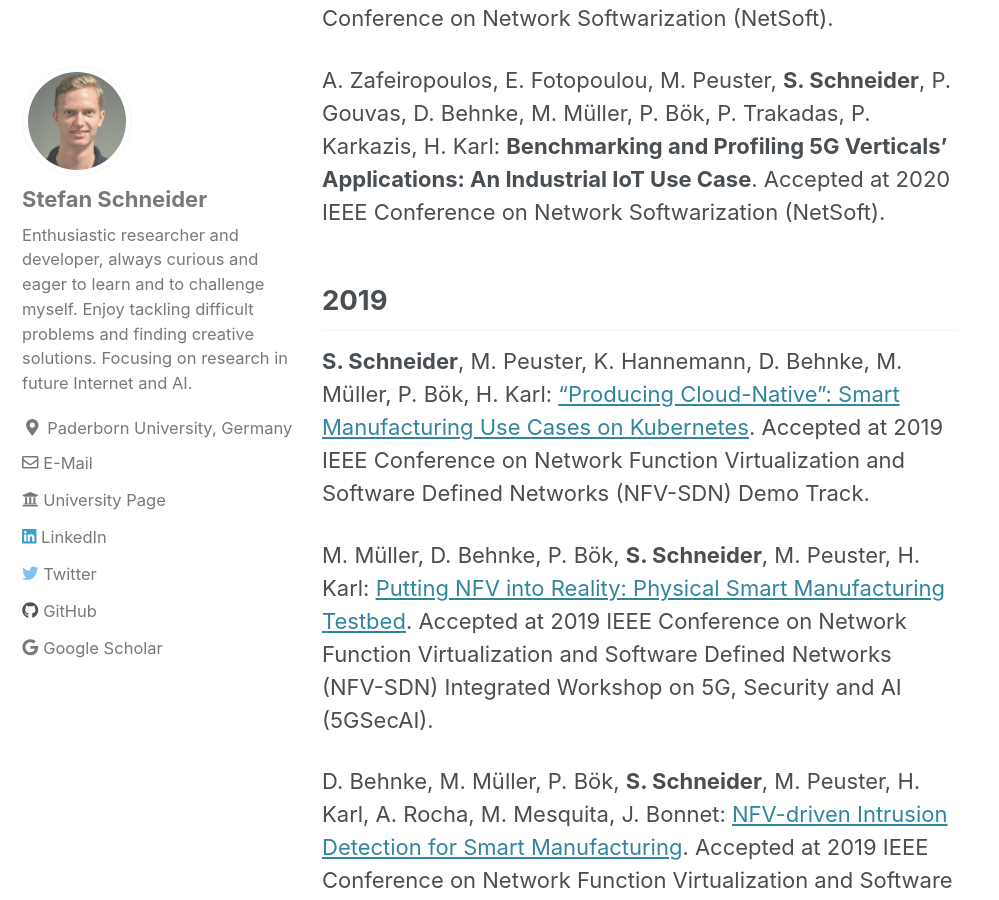
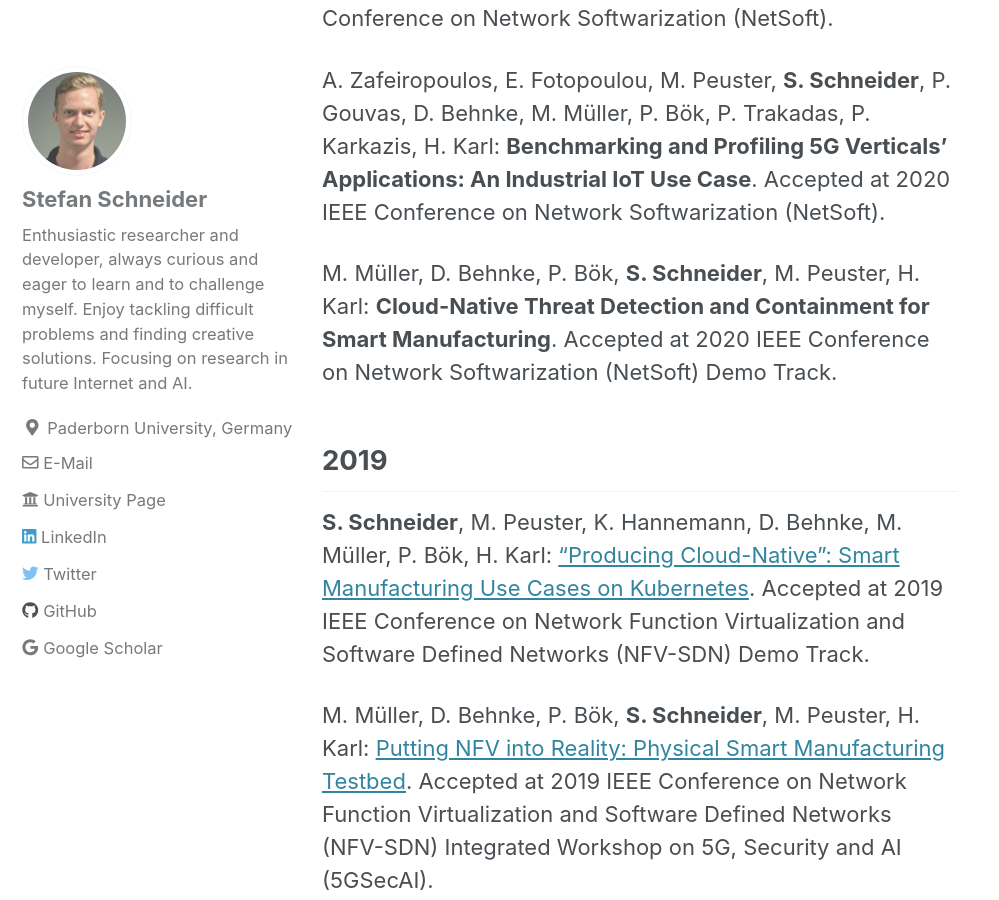
Before and after one commit to stefanbschneider/stefanbschneider.github.io, a Jekyll site: the page built from _pages/publications.md, in a window 1280 px wide and 900 px high, scrolled down 832 px. Shown: the whole window, without its empty margins (0-999 px from the left). Built offline with Jekyll 4.4.1, drawn with Linux system fonts in a browser that asks for light colours; cached includes are drawn as plain includes; nearby versions of some CDN libraries.

Commit message:
added netsoft demo

```diff
--- a/_pages/publications.md
+++ b/_pages/publications.md
@@ -16,6 +16,8 @@ comments: false
 **S. Schneider**, N. P. Satheeschandran, M. Peuster, H. Karl: **Machine Learning for Dynamic Resource Allocation in Network Function Virtualization**. Accepted at 2020 IEEE Conference on Network Softwarization (NetSoft).
 
 A. Zafeiropoulos, E. Fotopoulou, M. Peuster, **S. Schneider**, P. Gouvas, D. Behnke, M. Müller, P. Bök, P. Trakadas, P. Karkazis, H. Karl: **Benchmarking and Profiling 5G Verticals' Applications: An Industrial IoT Use Case**. Accepted at 2020 IEEE Conference on Network Softwarization (NetSoft).
+
+M. Müller, D. Behnke, P. Bök, **S. Schneider**, M. Peuster, H. Karl: **Cloud-Native Threat Detection and Containment for Smart Manufacturing**. Accepted at 2020 IEEE Conference on Network Softwarization (NetSoft) Demo Track.
 
 ## 2019
 
```
